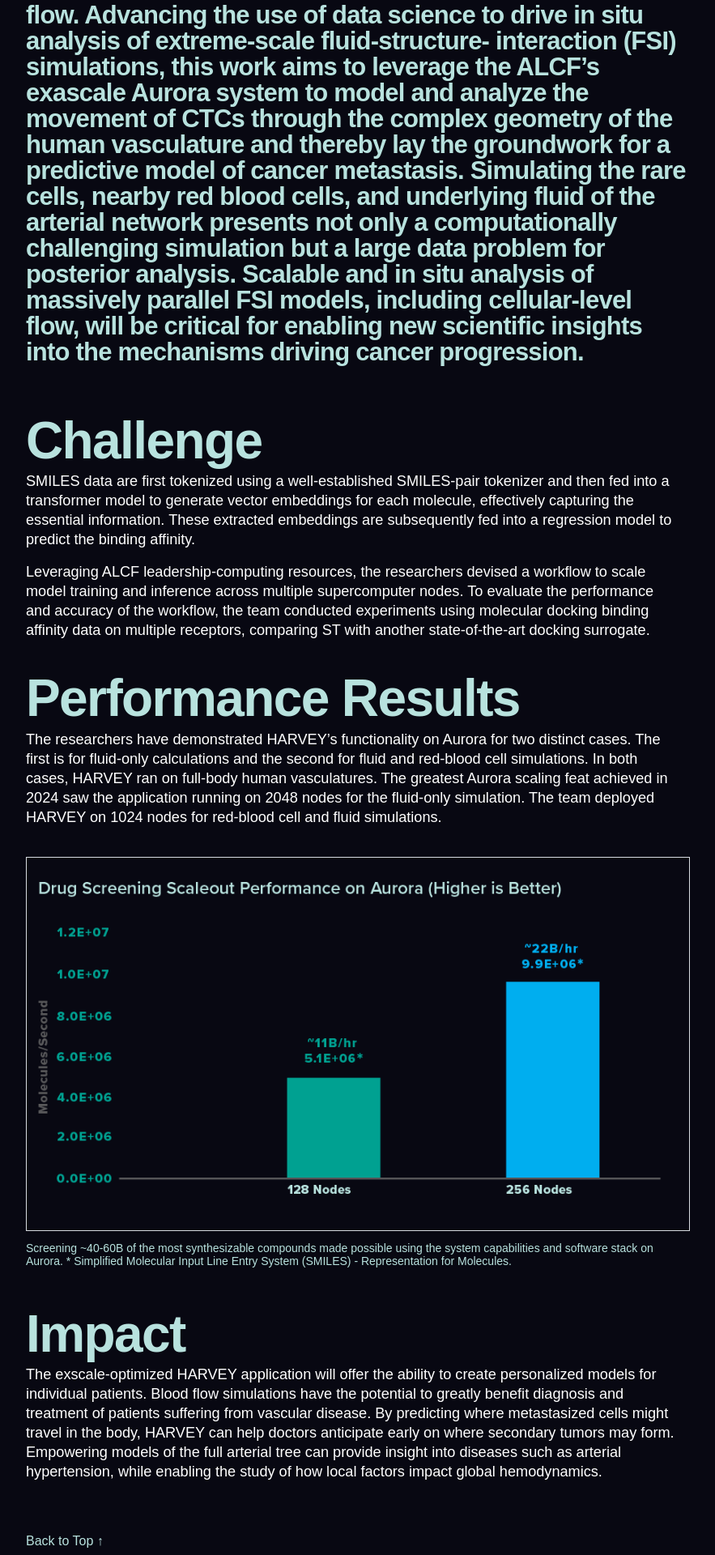
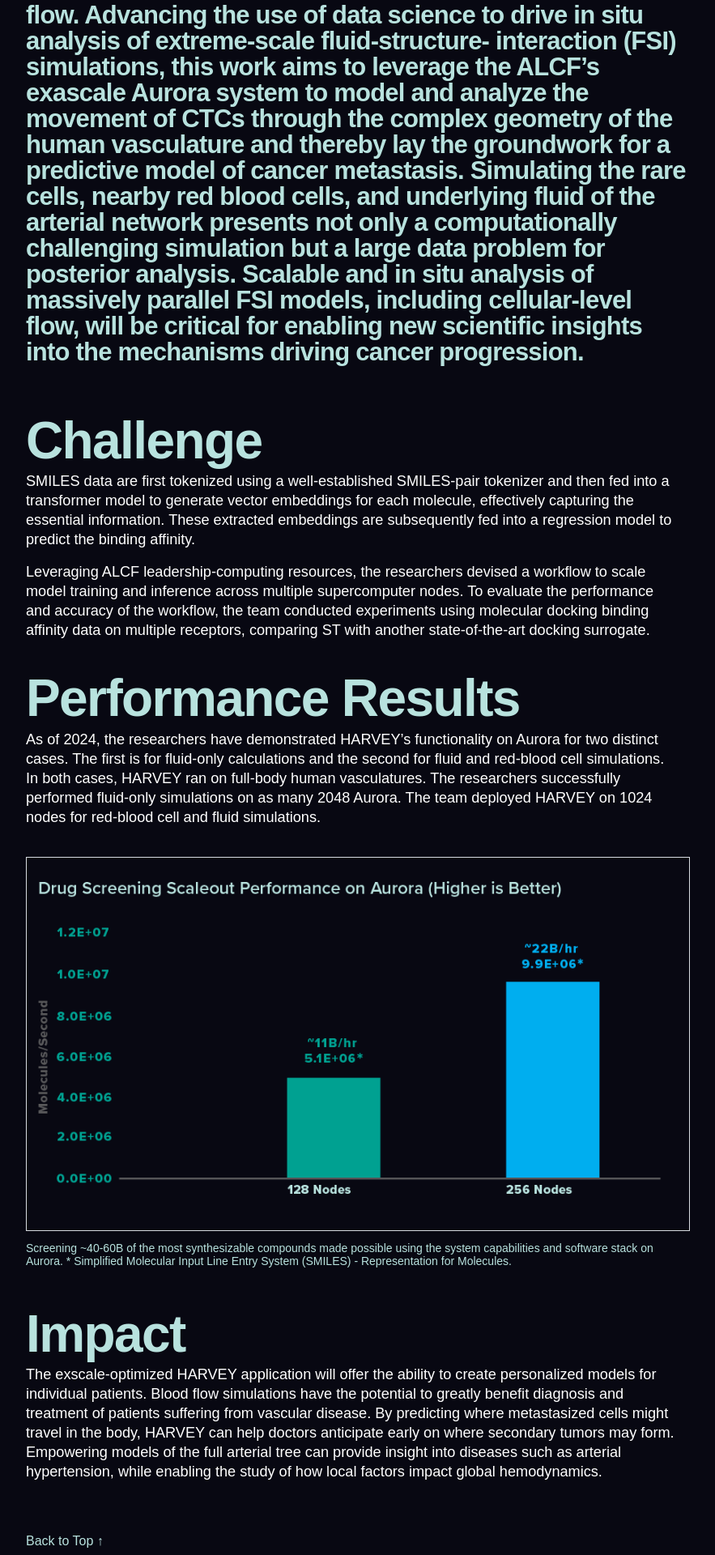
Before and after one commit to argonne-lcf/AR2024, a Jekyll site: the page built from _performancehighlights/harvey.md, in a window 1280 px wide. Shown: the part 1447-3367 px from the top of the page at 81% size, without its empty margins (303-1186 px from the left). Built offline with Jekyll 4.4.1, drawn with Linux system fonts in a browser that asks for light colours; some web fonts are replaced.

Commit message:
Update harvey.md
performance results

```diff
--- a/_performancehighlights/harvey.md
+++ b/_performancehighlights/harvey.md
@@ -33,7 +33,7 @@ Leveraging ALCF leadership-computing resources, the researchers devised a workfl
 
 
 # Performance Results
-The researchers have demonstrated HARVEY’s functionality on Aurora for two distinct cases. The first is for fluid-only calculations and the second for fluid and red-blood cell simulations. In both cases, HARVEY ran on full-body human vasculatures. The greatest Aurora scaling feat achieved in 2024 saw the application running on 2048 nodes for the fluid-only simulation. The team deployed HARVEY on 1024 nodes for red-blood cell and fluid simulations.
+As of 2024, the researchers have demonstrated HARVEY’s functionality on Aurora for two distinct cases. The first is for fluid-only calculations and the second for fluid and red-blood cell simulations. In both cases, HARVEY ran on full-body human vasculatures. The researchers successfully performed fluid-only simulations on as many 2048 Aurora. The team deployed HARVEY on 1024 nodes for red-blood cell and fluid simulations.
 
 
 {% include media-img.html
```
